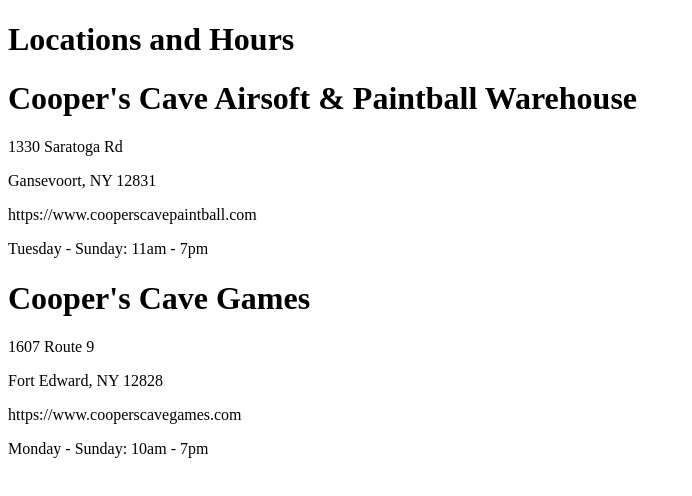
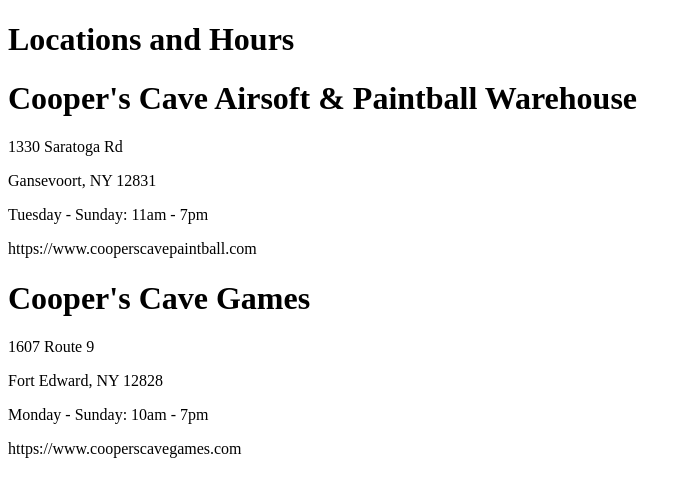
Before and after one commit to kmru/apw, a Gatsby site: page /locations in a window 1280 px wide. Shown: the whole page, without its empty margins (0-692 px from the left). Built offline with nearby package versions, Linux system fonts and the light colour scheme; Gatsby itself is replaced by a stand-in of ours.

Commit message:
Add fields

```diff
--- a/src/components/location.js
+++ b/src/components/location.js
@@ -6,8 +6,9 @@ const Location = (props) => {
       <h1>{props.name}</h1>
       <p>{props.address_line_1}</p>
       <p>{props.city_state_zip}</p>
+      <p>{props.hours}</p>
       <p>{props.url}</p>
-      <p>{props.hours}</p>
+      <p>{props.phone}</p>
     </div>
   )
 }
```
